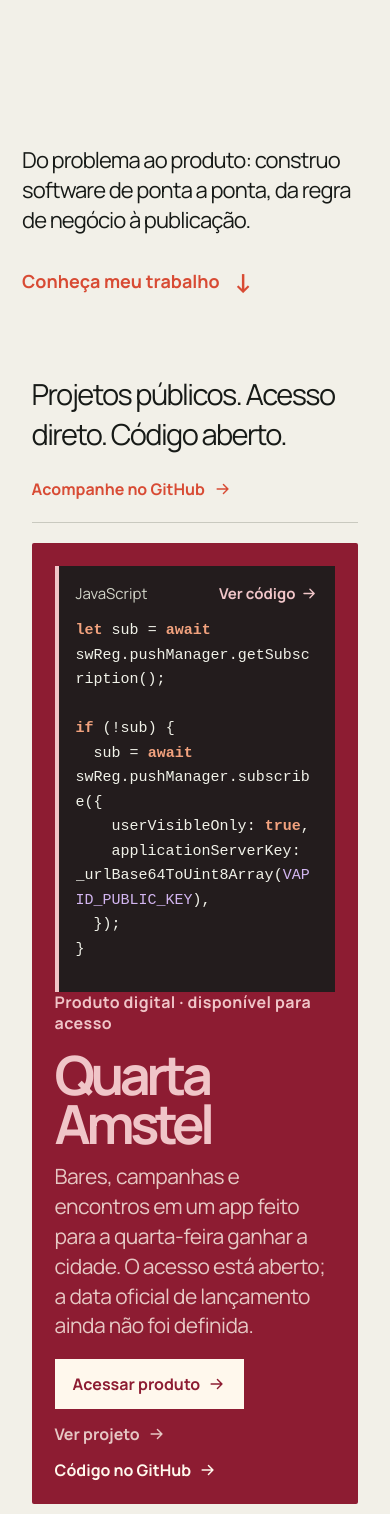
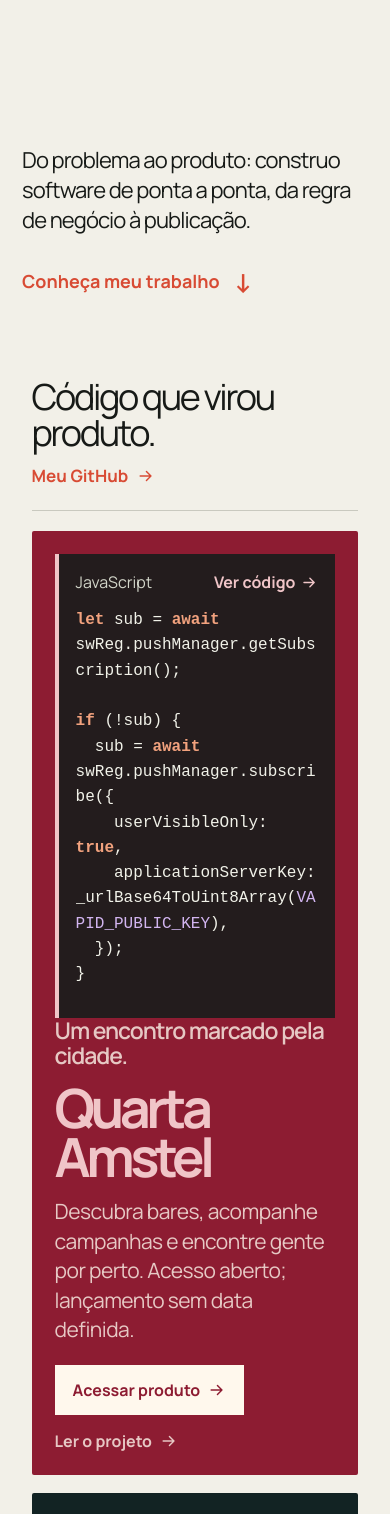
Before and after one commit to henriquesouza1832001-eng/henriquesouza1832001-eng, a React (Vite) app: page / in a window 390 px wide. Shown: the part 432-1946 px from the top of the page. Built offline with nearby package versions, Linux system fonts and the light colour scheme.

Commit message:
Clarify editorial portfolio project flow

```diff
--- a/src/main.jsx
+++ b/src/main.jsx
@@ -501,29 +501,29 @@
 
 const projectPresentation = {
   quarta: {
-    label: "Produto digital · disponível para acesso",
+    label: "Um encontro marcado pela cidade.",
     summary:
-      "Bares, campanhas e encontros em um app feito para a quarta-feira ganhar a cidade. O acesso está aberto; a data oficial de lançamento ainda não foi definida.",
+      "Descubra bares, acompanhe campanhas e encontre gente por perto. Acesso aberto; lançamento sem data definida.",
   },
   pulso: {
-    label: "Plataforma pública · leitura de sinais",
+    label: "Acompanhar o Brasil sem perder o contexto.",
     summary:
-      "Fontes públicas viram contexto: acontecimentos organizados por lugar, origem e confiança.",
+      "Acontecimentos de fontes públicas, organizados por lugar, origem e confiança.",
   },
   sim: {
-    label: "Experiência digital · casamento",
+    label: "Um sim. Tudo o que vem depois.",
     summary:
-      "Convite, site e organização do casamento reunidos em uma experiência para o casal e seus convidados.",
+      "Convite, site e organização da celebração em um espaço para o casal e os convidados.",
   },
   trilha: {
-    label: "Produto local · em finalização",
+    label: "Belo Horizonte pede outros caminhos.",
     summary:
-      "Uma forma coletiva de encontrar bares e desenhar novos roteiros por Belo Horizonte.",
+      "Descobrir bares, montar roteiros e acompanhar o grupo, no navegador ou no Android.",
   },
   rota: {
-    label: "Produto de temporada · próxima edição em redesign",
+    label: "A cidade entrou no roteiro.",
     summary:
-      "Uma experiência que acompanhou o Comida di Buteco em Belo Horizonte, com bares, check-ins, avaliações e roteiros em grupo. A próxima edição terá um redesign completo.",
+      "A edição 2026 conectou bares, avaliações e visitas em grupo. O próximo ciclo terá um redesign completo.",
   },
 };
 
@@ -553,10 +553,7 @@
             <Arrow diagonal />
           </a>
           <a className="folio-case-link" href={`/projetos/${project.id}`}>
-            Ver projeto <Arrow diagonal />
-          </a>
-          <a href={project.repo} target="_blank" rel="noreferrer">
-            Código no GitHub <Arrow diagonal />
+            Ler o projeto <Arrow diagonal />
           </a>
         </div>
       </div>
@@ -647,9 +644,9 @@
         </section>
         <section className="folio-work" id="projetos" aria-label="Projetos">
           <div className="folio-section-heading" id="codigo">
-            <span>Projetos públicos. Acesso direto. Código aberto.</span>
+            <span>Código que virou produto.</span>
             <a href={GH} target="_blank" rel="noreferrer">
-              Acompanhe no GitHub <Arrow diagonal />
+              Meu GitHub <Arrow diagonal />
             </a>
           </div>
           <div className="folio-project-grid">
--- a/src/style.css
+++ b/src/style.css
@@ -2303,3 +2303,103 @@
   background-color: var(--active-project-accent, #d94d35);
   transition: background-color 300ms var(--ease);
 }
+
+/* Give each project a clear editorial voice and remove catalogue-like microcopy. */
+.folio-section-heading {
+  align-items: baseline;
+  padding-block: 52px 32px;
+}
+.folio-section-heading > span {
+  font-size: clamp(32px, 4.1vw, 58px);
+  line-height: 0.98;
+  letter-spacing: -0.065em;
+}
+.folio-section-heading > a {
+  flex: 0 0 auto;
+  font-size: 18px;
+}
+.folio-type {
+  max-width: 580px;
+  margin-bottom: 19px;
+  color: color-mix(in srgb, var(--project-ink) 78%, transparent);
+  font-size: clamp(22px, 2.15vw, 30px);
+  line-height: 1.12;
+  font-weight: 600;
+  letter-spacing: -0.045em;
+}
+.folio-description {
+  max-width: 520px;
+  margin-block: 22px 27px;
+  font-size: clamp(21px, 1.85vw, 25px);
+  line-height: 1.38;
+  letter-spacing: -0.025em;
+}
+.folio-links {
+  gap: 14px 26px;
+}
+.folio-links a,
+.folio-links a:first-child,
+.folio-links a:nth-child(2) {
+  font-size: 18px;
+}
+.folio-evidence-topline {
+  font-size: 17px;
+}
+.folio-project-evidence pre {
+  font-size: clamp(16px, 1.2vw, 18px);
+}
+.folio-project-grid > .folio-project {
+  border-radius: 2px;
+}
+.folio-home .folio-about-copy p {
+  max-width: 650px;
+  font-size: clamp(22px, 2vw, 28px);
+  line-height: 1.42;
+}
+@media (max-width: 900px) {
+  .folio-section-heading > span {
+    font-size: clamp(30px, 5vw, 42px);
+  }
+  .folio-type {
+    font-size: clamp(22px, 3vw, 27px);
+  }
+}
+@media (max-width: 640px) {
+  .folio-section-heading {
+    align-items: flex-start;
+    flex-direction: column;
+    gap: 14px;
+    padding-block: 35px 23px;
+  }
+  .folio-section-heading > span {
+    max-width: 13ch;
+    font-size: 36px;
+  }
+  .folio-section-heading > a {
+    font-size: 17px;
+  }
+  .folio-type {
+    margin-bottom: 14px;
+    font-size: 23px;
+  }
+  .folio-description {
+    margin-block: 17px 21px;
+    font-size: 21px;
+    line-height: 1.4;
+  }
+  .folio-links {
+    gap: 15px 20px;
+  }
+  .folio-links a,
+  .folio-links a:first-child,
+  .folio-links a:nth-child(2) {
+    font-size: 16px;
+  }
+  .folio-evidence-topline {
+    font-size: 16px;
+  }
+  .folio-project-evidence pre {
+    font-size: 16px;
+    line-height: 1.52;
+  }
+}
```
